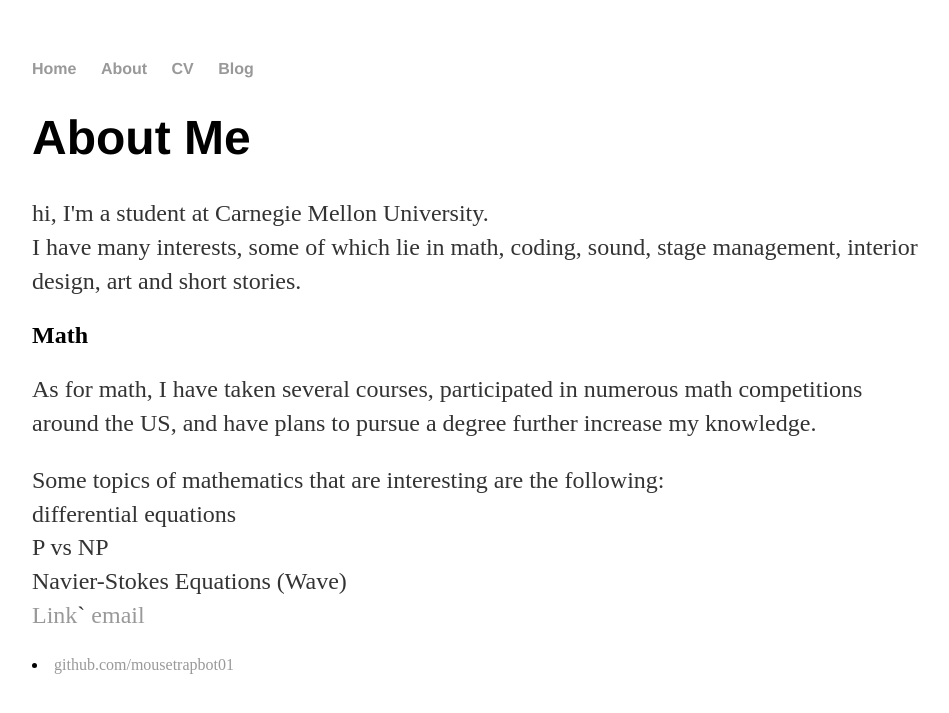
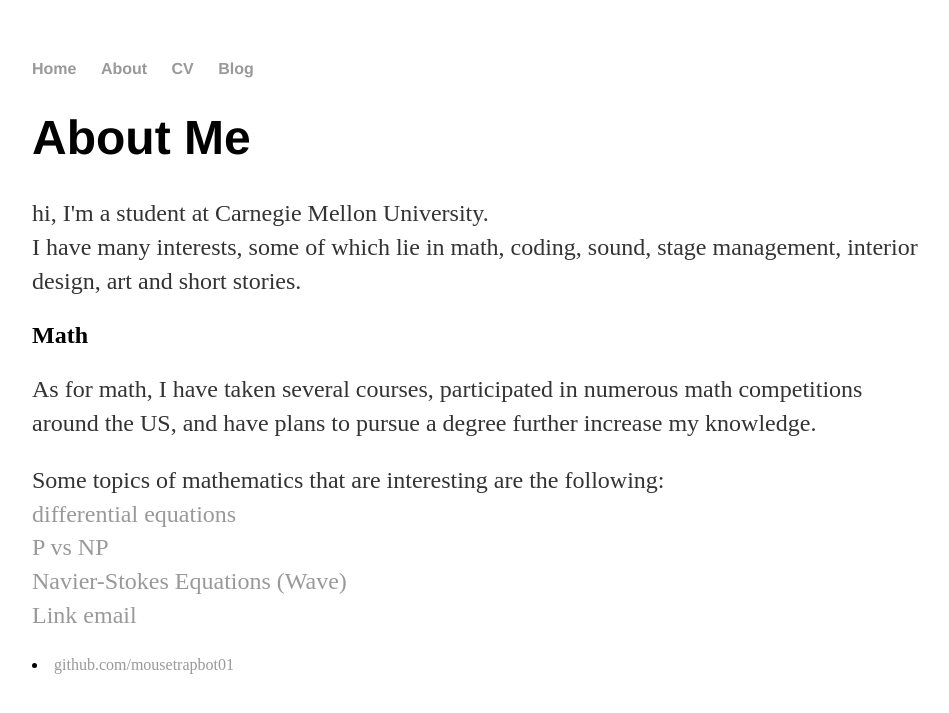
Before and after one commit to mousetrapbot01/mousetrapbot.github.io, a Jekyll site: the page built from about/index.html, in a window 1280 px wide. Shown: the top 713 px of the page, without its empty margins (160-1109 px from the left). Built offline with Jekyll 4.4.1, drawn with Linux system fonts in a browser that asks for light colours.

Commit message:
Update index.html

```diff
--- a/about/index.html
+++ b/about/index.html
@@ -9,12 +9,13 @@
 <p> As for math, I have taken several courses, participated in numerous math competitions around the US,
 	and have plans to pursue a degree further increase my knowledge. </p>
 <p> Some topics of mathematics that are interesting are the following:
+	<a name="Link">
 	<br/> differential equations
 	<br/> P vs NP
 	<br/> Navier-Stokes Equations (Wave)
 	<br/>
-	<a href="#link">Link</a>`
-<a name="Link">
+	<a href="#link">Link</a>
+
 	<a href="http://www.
 
 
```
